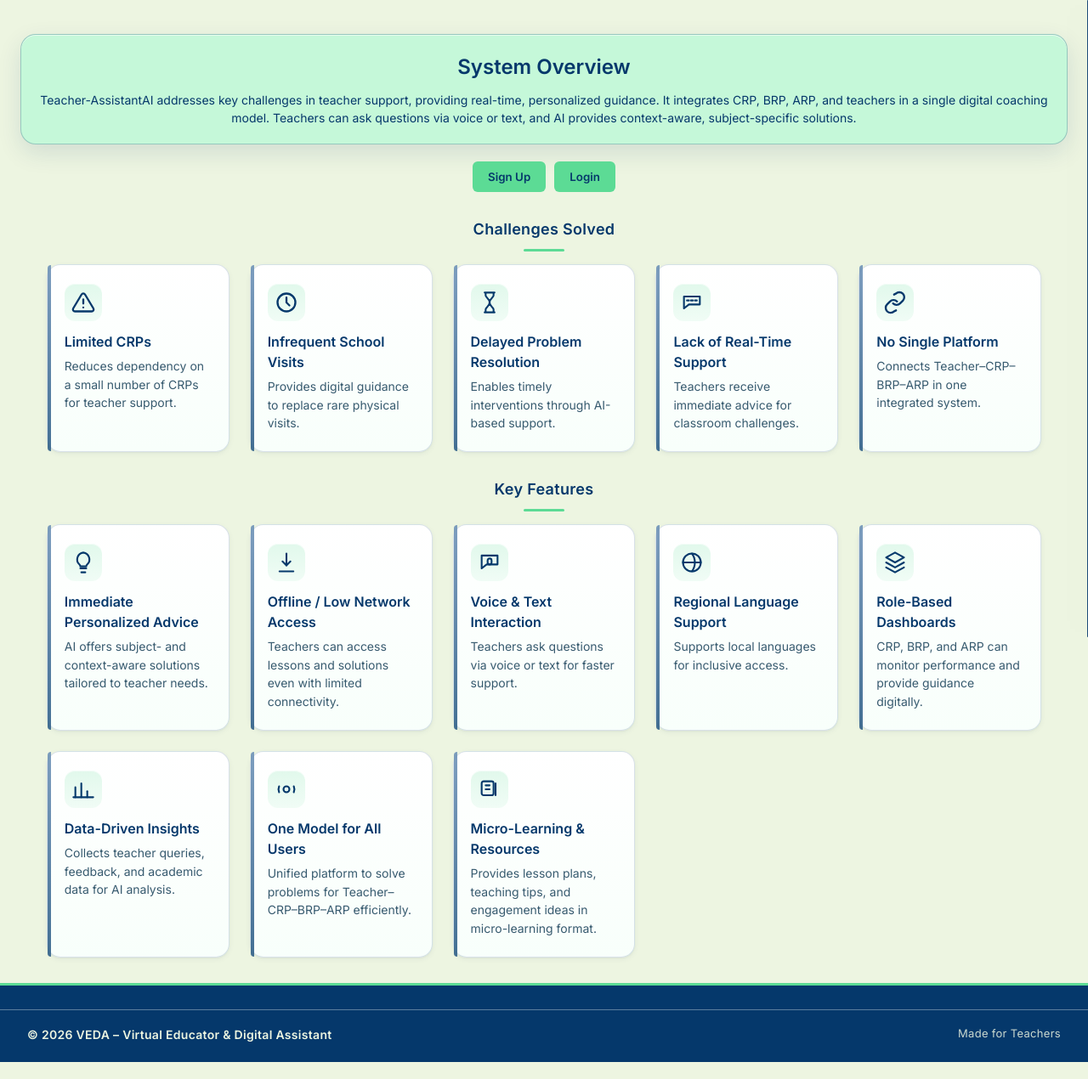
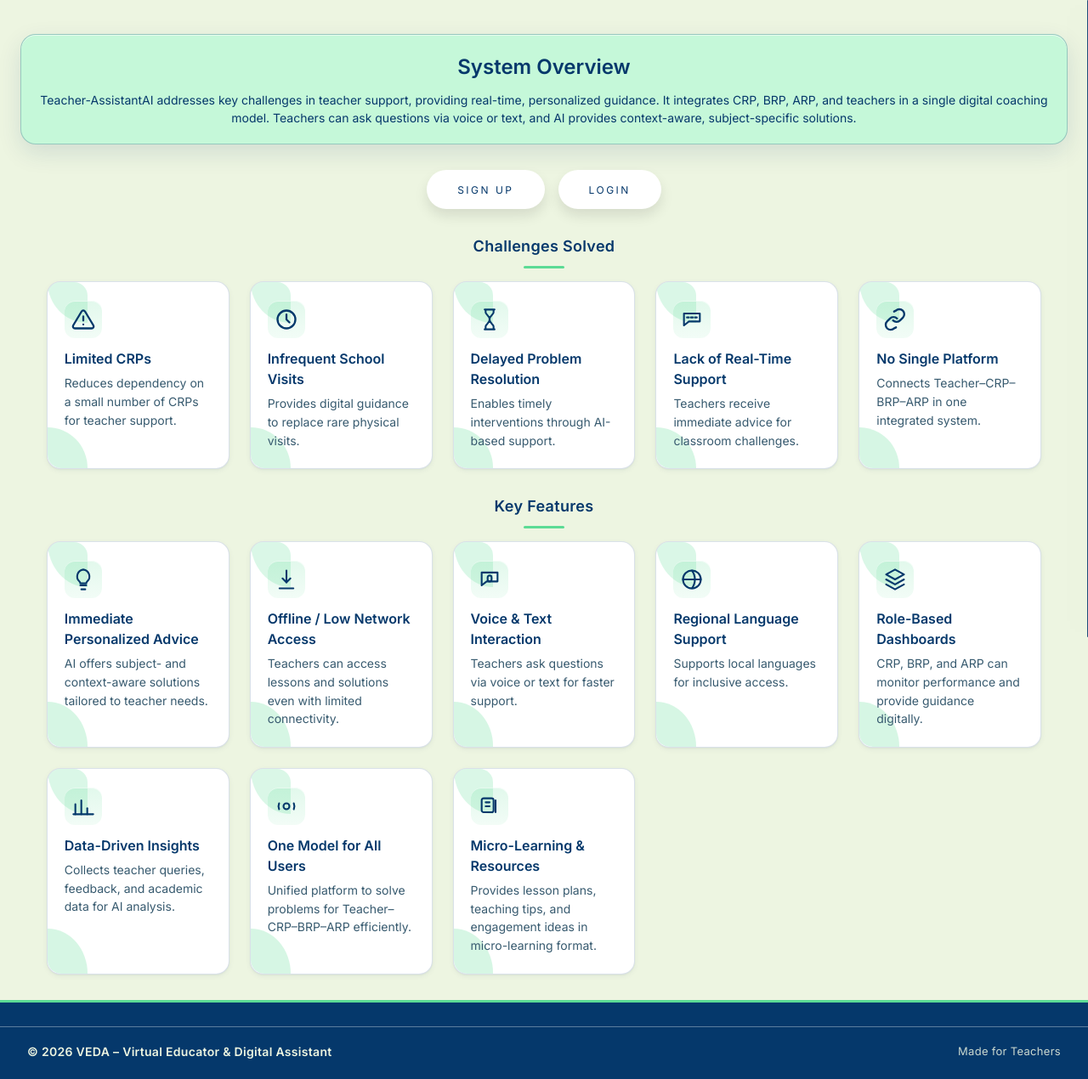
Before and after one commit to sumitpatel-2322/Teacher-Assistant, a FastAPI app: page / in a window 1280 px wide. Shown: the part 50-1320 px from the top of the page at 85% size. Run offline with FastAPI, Linux system fonts and the light colour scheme.

Commit message:
animated cards added

```diff
--- a/static/css/Hp.css
+++ b/static/css/Hp.css
@@ -103,28 +103,47 @@
   color:#05386B;
 }
 
+/* ================= ROLE NAV BUTTONS (Uiverse Style) ================= */
 /* ================= ROLE NAV ================= */
 .role-nav {
-  max-width: 1300px;
-  margin: 20px auto;
+  width: 100%;
   display: flex;
-  justify-content: center;
-  gap: 10px;
+  justify-content: center;   /* center horizontally */
+  align-items: center;
+  gap: 16px;                 /* space between buttons */
+  margin: 30px auto;
 }
 
 .role-nav button {
-  padding: 10px 18px;
-  border-radius: 6px;
-  background: #5CDB95;
+  padding: 1.3em 3em;
+  font-size: 12px;
+  text-transform: uppercase;
+  letter-spacing: 2.5px;
+  font-weight: 500;
+
   color: #05386B;
-  font-weight: 600;
+  background-color: #ffffff;
+
   border: none;
+  border-radius: 45px;
   cursor: pointer;
+  outline: none;
+
+  box-shadow: 0px 8px 15px rgba(0, 0, 0, 0.1);
+  transition: all 0.3s ease;
 }
 
 .role-nav button:hover {
-  background: #8EE4AF;
+  background-color: #c0ffdc;
+  box-shadow: 0px 15px 20px rgba(92, 219, 149, 0.4);
+  color: #010101;
+  transform: translateY(-7px);
 }
+
+.role-nav button:active {
+  transform: translateY(-1px);
+}
+
 
 /* ================= CARDS ================= */
 .section-title {
@@ -288,4 +307,70 @@
   background: #5CDB95;
   margin: 10px auto 0;
   border-radius: 2px;
+}/* ================= INTERACTIVE CARD STYLE NEWWWWW ================= */
+
+.card {
+  position: relative;
+  background: #ffffff;
+  border-radius: 16px;
+  padding: 22px 20px;
+  overflow: hidden;
+  cursor: pointer;
+
+  border: 1px solid rgba(5, 56, 107, 0.15);
+
+  box-shadow:
+    0 2px 6px rgba(5, 56, 107, 0.06),
+    0 1px 2px rgba(0,0,0,0.04);
+
+  transition:
+    transform 0.25s ease,
+    box-shadow 0.25s ease;
 }
+
+/* Decorative corners */
+.card::before,
+.card::after {
+  content: "";
+  position: absolute;
+  width: 22%;
+  height: 22%;
+  background: rgba(92, 219, 149, 0.25); /* mint accent */
+  transition: all 0.45s ease;
+  z-index: 0;
+}
+
+/* Top-right corner */
+.card::before {
+  top: 0;
+  right: 0;
+  border-radius: 0 16px 0 100%;
+}
+
+/* Bottom-left corner */
+.card::after {
+  bottom: 0;
+  left: 0;
+  border-radius: 0 100% 0 16px;
+}
+
+/* Hover expansion */
+.card:hover::before,
+.card:hover::after {
+  width: 100%;
+  height: 100%;
+  border-radius: 16px;
+}
+
+/* Lift effect */
+.card:hover {
+  transform: translateY(-4px);
+  box-shadow:
+    0 12px 28px rgba(57, 115, 173, 0.14);
+}
+
+/* Keep content ABOVE hover layers */
+.card > * {
+  position: relative;
+  z-index: 1;
+}
--- a/static/css/dashboard_chat.css
+++ b/static/css/dashboard_chat.css
@@ -7,7 +7,7 @@
 body {
     display: flex;
     flex-direction: column;
-    background-color: #EDF5E1;;
+    background-color: #EDF5E1;
 }
 
 .dash-header {
--- a/static/css/footer.css
+++ b/static/css/footer.css
@@ -7,8 +7,7 @@
     margin: 0;
     padding : 28px 0 22px;
     margin-bottom: 0%;
-    background: #05386B;
-
+     background: #05386B; /* */
     color: #EDF5E1;
     border-top: 3px solid #5CDB95;
 }
```
Also changed, not shown: static/css/1.html (added, +210 -0 lines).
